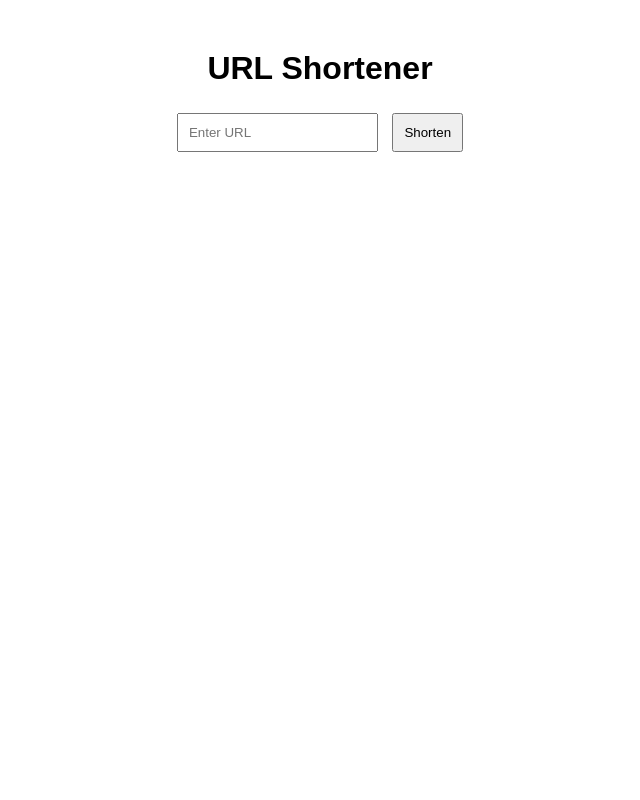
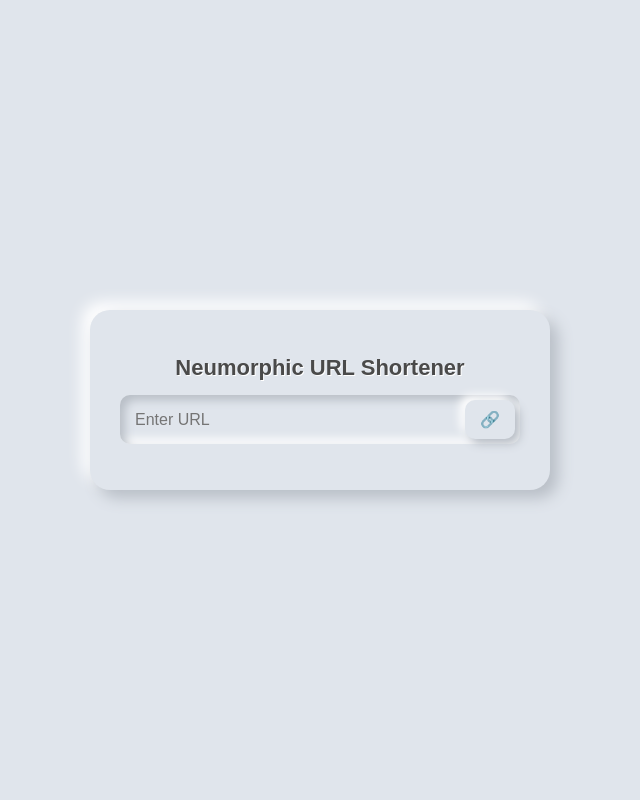
Before and after one commit to lutfilhadimohdafez/lutfil_url_tool, a Flask app: page / in a window 1280 px wide. Shown: the whole page, without its empty margins (320-960 px from the left). Run offline with Flask 3, Linux system fonts and the light colour scheme; some libraries are stand-ins or nearby versions.

Commit message:
neumorphism

```diff
--- a/static/style.css
+++ b/static/style.css
@@ -0,0 +1,92 @@
+/* General Styles */
+body {
+    font-family: 'Poppins', sans-serif;
+    text-align: center;
+    background: #e0e5ec;
+    display: flex;
+    justify-content: center;
+    align-items: center;
+    height: 100vh;
+    margin: 0;
+}
+
+.container {
+    width: 90%;
+    max-width: 400px;
+    background: #e0e5ec;
+    padding: 30px;
+    border-radius: 20px;
+    box-shadow: 8px 8px 15px #b8bec6, -8px -8px 15px #ffffff;
+}
+
+h1 {
+    font-size: 22px;
+    color: #4a4a4a;
+    text-shadow: 1px 1px 0px #fff;
+}
+
+/* Neumorphic Input */
+.input-container {
+    display: flex;
+    justify-content: space-between;
+    background: #e0e5ec;
+    border-radius: 10px;
+    padding: 5px;
+    box-shadow: inset 5px 5px 10px #b8bec6, inset -5px -5px 10px #ffffff;
+}
+
+input {
+    flex: 1;
+    border: none;
+    outline: none;
+    background: none;
+    font-size: 16px;
+    padding: 10px;
+    border-radius: 10px;
+    color: #333;
+}
+
+/* Neumorphic Button */
+button {
+    background: #e0e5ec;
+    border: none;
+    padding: 10px 15px;
+    font-size: 16px;
+    border-radius: 10px;
+    box-shadow: 5px 5px 10px #b8bec6, -5px -5px 10px #ffffff;
+    cursor: pointer;
+    transition: all 0.2s ease-in-out;
+}
+
+button:hover {
+    box-shadow: inset 3px 3px 6px #b8bec6, inset -3px -3px 6px #ffffff;
+}
+
+/* Result Text */
+#result {
+    margin-top: 15px;
+    font-size: 16px;
+    color: #4a4a4a;
+    word-break: break-word;
+}
+
+a {
+    color: #3498db;
+    text-decoration: none;
+    font-weight: bold;
+}
+
+/* Responsive */
+@media (max-width: 500px) {
+    .container {
+        width: 95%;
+    }
+
+    h1 {
+        font-size: 20px;
+    }
+
+    input, button {
+        font-size: 14px;
+    }
+}
--- a/templates/index.html
+++ b/templates/index.html
@@ -3,26 +3,20 @@
 <head>
     <meta charset="UTF-8">
     <meta name="viewport" content="width=device-width, initial-scale=1.0">
-    <title>URL Shortener</title>
-    <style>
-        body {
-            font-family: Arial, sans-serif;
-            text-align: center;
-            margin: 50px;
-        }
-        input, button {
-            padding: 10px;
-            margin: 5px;
-        }
-    </style>
+    <title>Neumorphic URL Shortener</title>
+    <link rel="stylesheet" href="{{ url_for('static', filename='style.css') }}">
 </head>
 <body>
-    <h1>URL Shortener</h1>
-    <form id="shorten-form">
-        <input type="text" id="original-url" placeholder="Enter URL" required>
-        <button type="submit">Shorten</button>
-    </form>
-    <p id="result"></p>
+    <div class="container">
+        <h1>Neumorphic URL Shortener</h1>
+        <form id="shorten-form">
+            <div class="input-container">
+                <input type="text" id="original-url" placeholder="Enter URL" required>
+                <button type="submit">🔗</button>
+            </div>
+        </form>
+        <p id="result"></p>
+    </div>
 
     <script>
         document.getElementById("shorten-form").addEventListener("submit", async function(event) {
```
